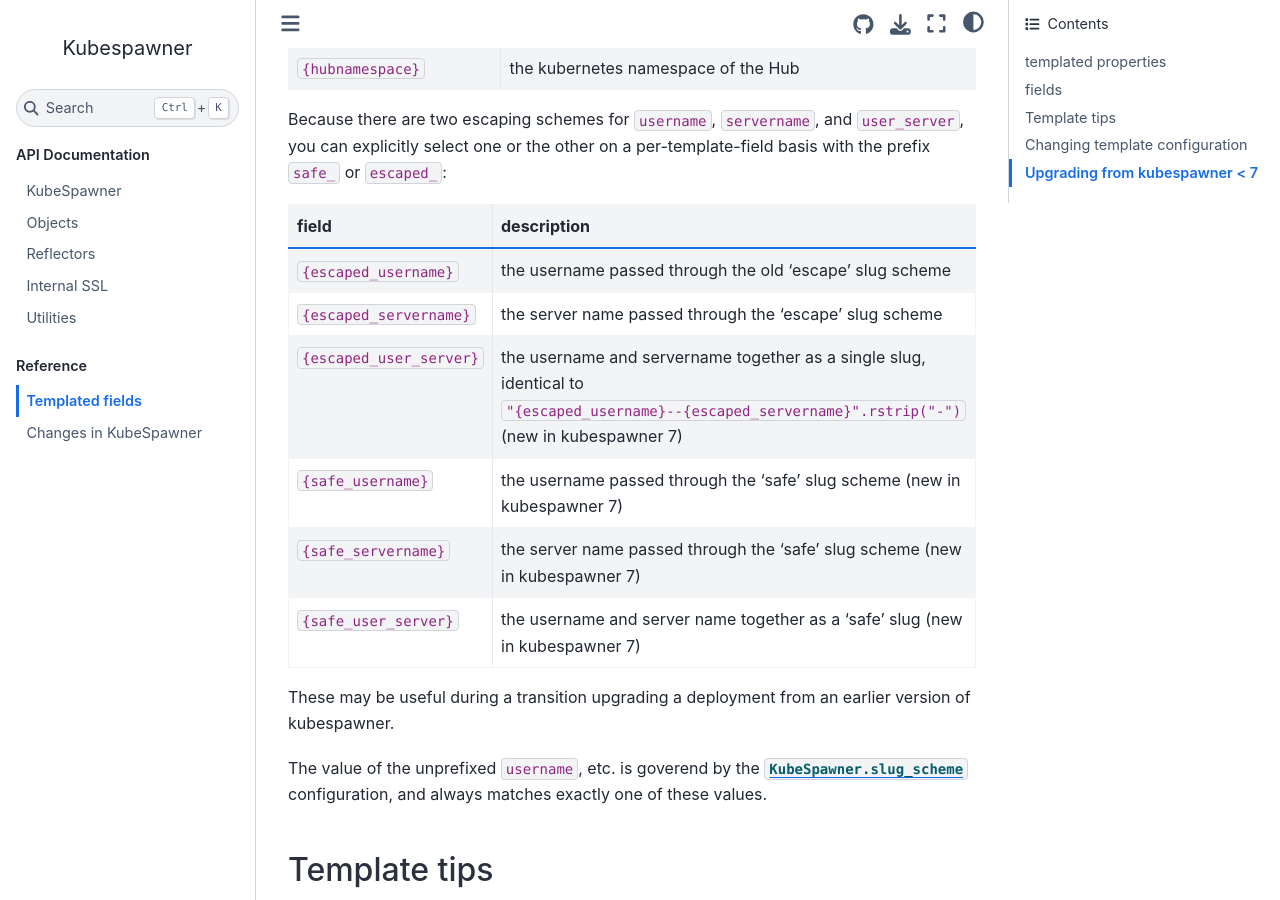
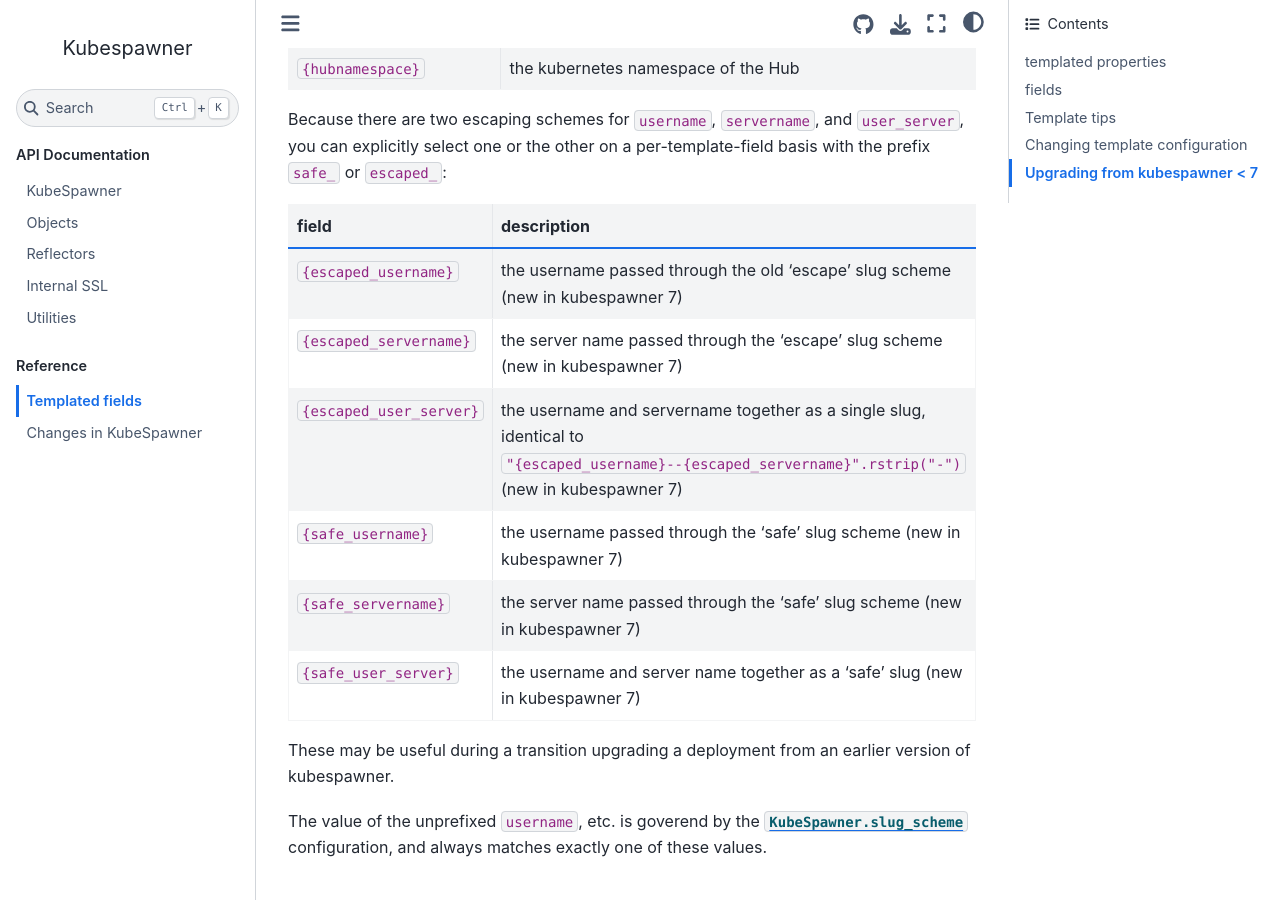
Before and after one commit to jupyterhub/kubespawner, a Sphinx documentation site: the page built from docs/source/templates.md, in a window 1280 px wide and 900 px high, scrolled down 1371 px. Built offline with Sphinx 7.4.7 and the Sphinx Book theme 1.1.4, drawn with Linux system fonts in a browser that asks for light colours.

Commit message:
Document escaped_username and escaped_servername to be added in v7

```diff
--- a/docs/source/templates.md
+++ b/docs/source/templates.md
@@ -42,8 +42,8 @@
 
 | field                   | description                                                                                                                                         |
 | ----------------------- | --------------------------------------------------------------------------------------------------------------------------------------------------- |
-| `{escaped_username}`    | the username passed through the old 'escape' slug scheme                                                                                            |
-| `{escaped_servername}`  | the server name passed through the 'escape' slug scheme                                                                                             |
+| `{escaped_username}`    | the username passed through the old 'escape' slug scheme (new in kubespawner 7)                                                                     |
+| `{escaped_servername}`  | the server name passed through the 'escape' slug scheme (new in kubespawner 7)                                                                      |
 | `{escaped_user_server}` | the username and servername together as a single slug, identical to `"{escaped_username}--{escaped_servername}".rstrip("-")` (new in kubespawner 7) |
 | `{safe_username}`       | the username passed through the 'safe' slug scheme (new in kubespawner 7)                                                                           |
 | `{safe_servername}`     | the server name passed through the 'safe' slug scheme (new in kubespawner 7)                                                                        |
```
